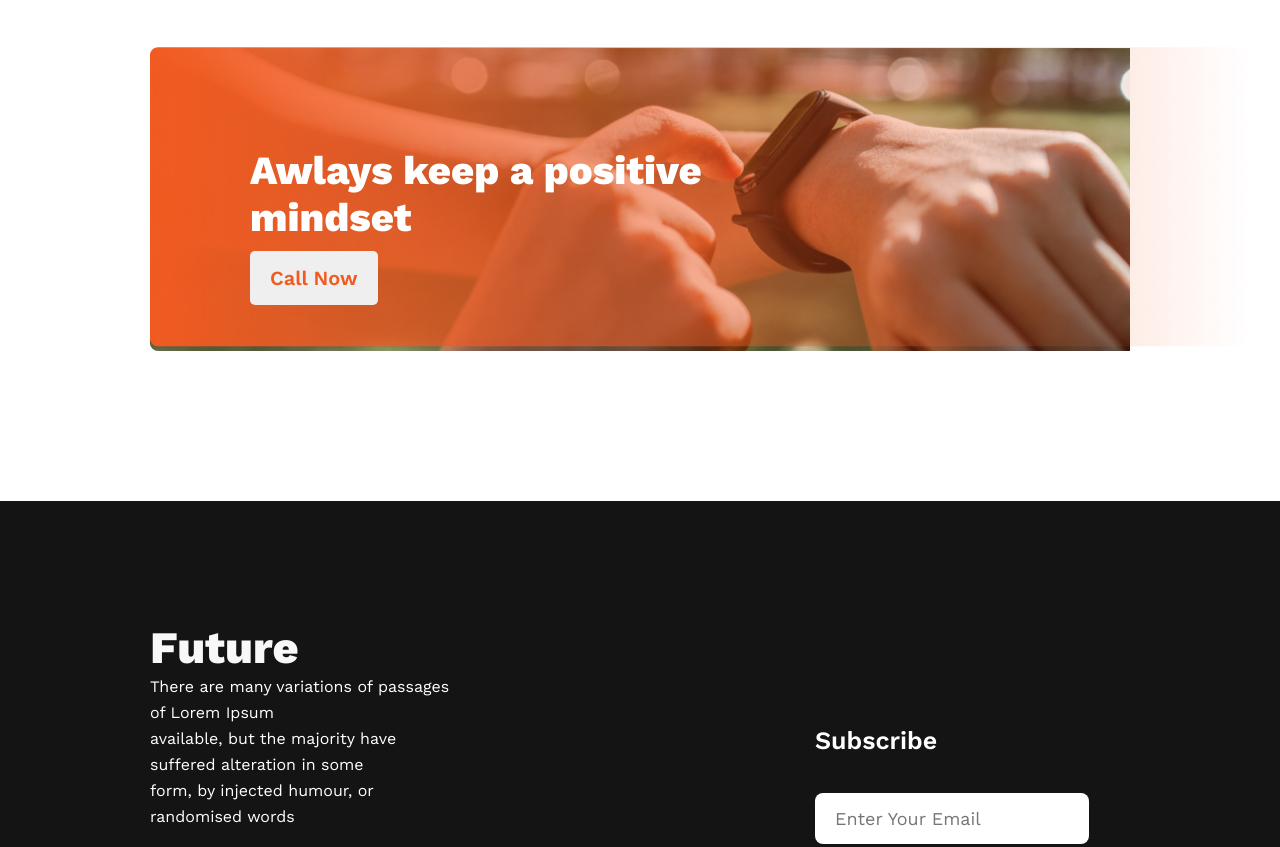
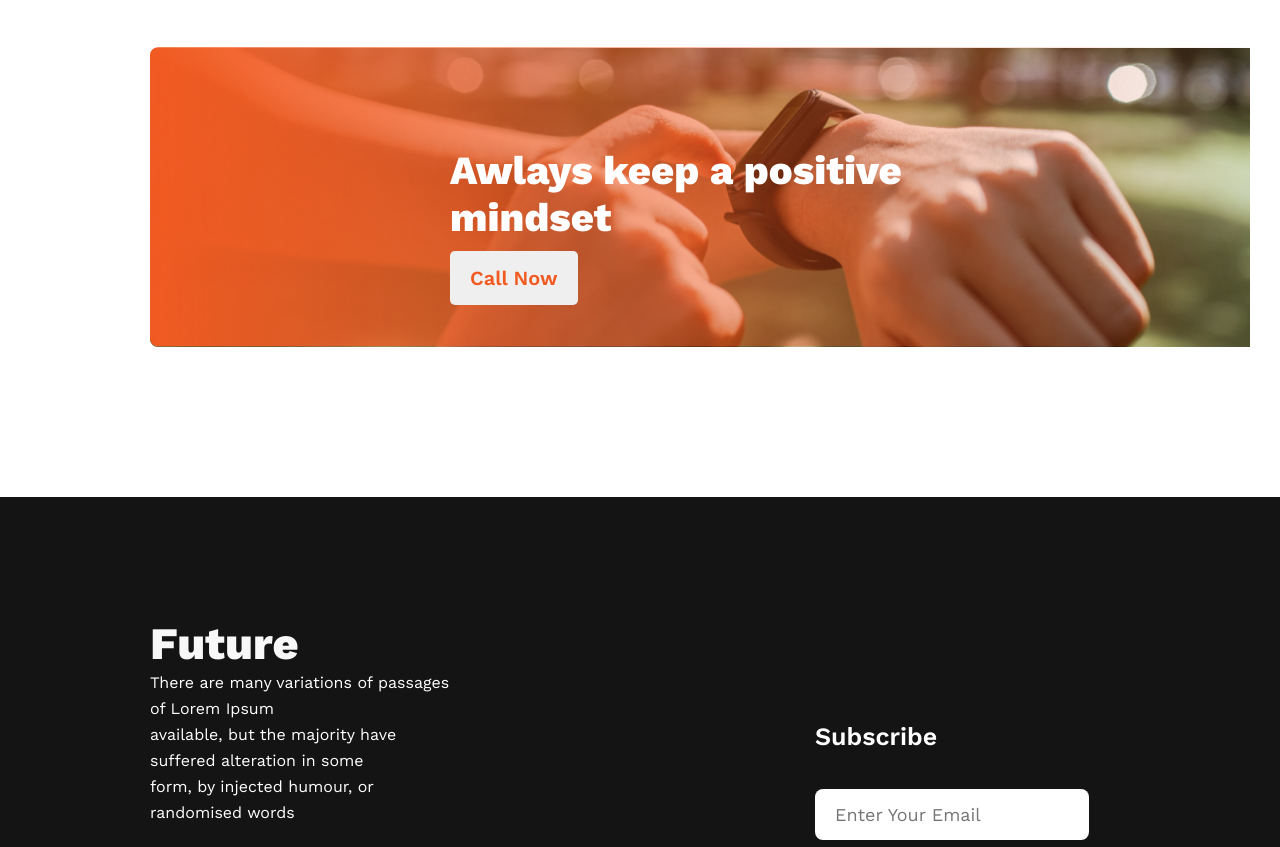
Before and after one commit to ARAFAT05426/PRACTICE-2, a plain HTML site: page index.html in a window 1280 px wide. Shown: the part 2316-3163 px from the top of the page. Drawn offline with nearby package versions, Linux system fonts and the light colour scheme.

Commit message:
problem solved

```diff
--- a/index.html
+++ b/index.html
@@ -74,7 +74,6 @@
         </section>
         <section class="contact">
             <div class="contact_img">
-                <img src="images/gradient2.png" alt="">
             </div>
             <div class="contact_text">
                 <h1>Awlays keep a positive <br> mindset</h1>
--- a/style.css
+++ b/style.css
@@ -165,15 +165,18 @@ header .banner button{
 .contact{
     margin: 50px 150px;
     position: relative;
+    height: 300px;
+    width: auto;
 }
 
 .contact .contact_img{
-    background: url(images/watch.png);
+    background: url(images/gradient2.png),url(images/watch.png);
     background-repeat: no-repeat;
     background-size: cover;
+    margin: 0 auto;
 }
 
-.contact .contact_img img{
+.contact .contact_img{
     width: 1100px;
     height: 300px;
 }
@@ -181,7 +184,7 @@ header .banner button{
 .contact .contact_text{
     position: absolute;
     top:100px;
-    left: 100px;
+    left: 300px;
 }
 
 .contact .contact_text h1{
```
